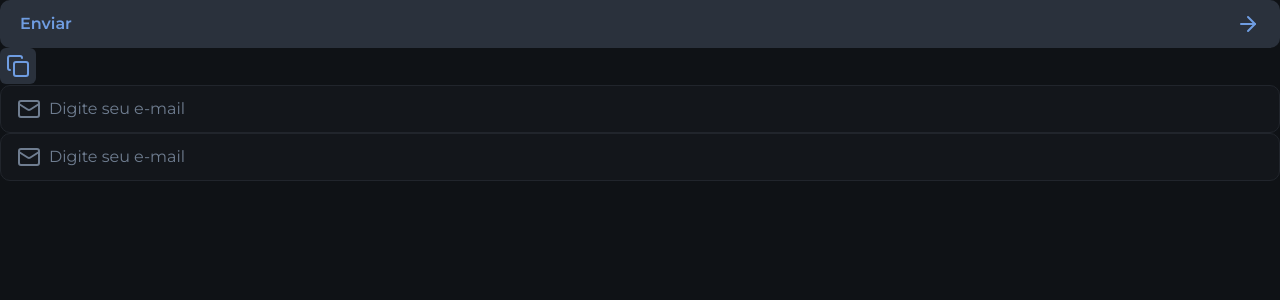
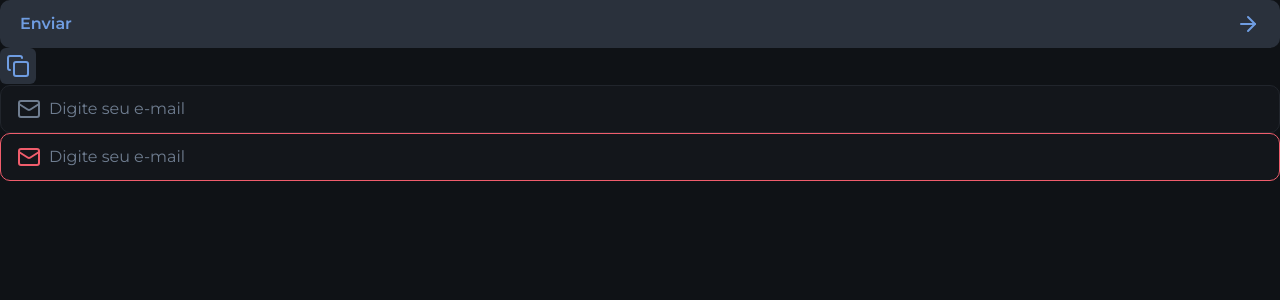
Before and after one commit to erikseki/NLW-Project, a Next.js app: page / in a window 1280 px wide. Shown: the top 300 px of the page. Built offline with nearby package versions, Linux system fonts and the light colour scheme.

Commit message:
Updating the Input Component

```diff
--- a/src/components/input.tsx
+++ b/src/components/input.tsx
@@ -11,9 +11,9 @@
   return (
     <div
      data-error={error}
-    className="group bg-gray-800 h-12 border border-gray-600 rounded-xl px-4 flex items-center gap-2 focus-within:border-gray-100"
+    className="group bg-gray-800 h-12 border border-gray-600 rounded-xl px-4 flex items-center gap-2 focus-within:border-gray-100 data-[error=true]:border-danger"
     >
-      <span className="text-gray-400 group-focus-within:text-gray-100 group-[&:not(:has(input:placeholder-shown))]:text-gray-100"
+      <span className="text-gray-400 group-focus-within:text-gray-100 group-[&:not(:has(input:placeholder-shown))]:text-gray-100 group-data-[error=true]:text-danger"
       >
         <Mail />
       </span>
```
